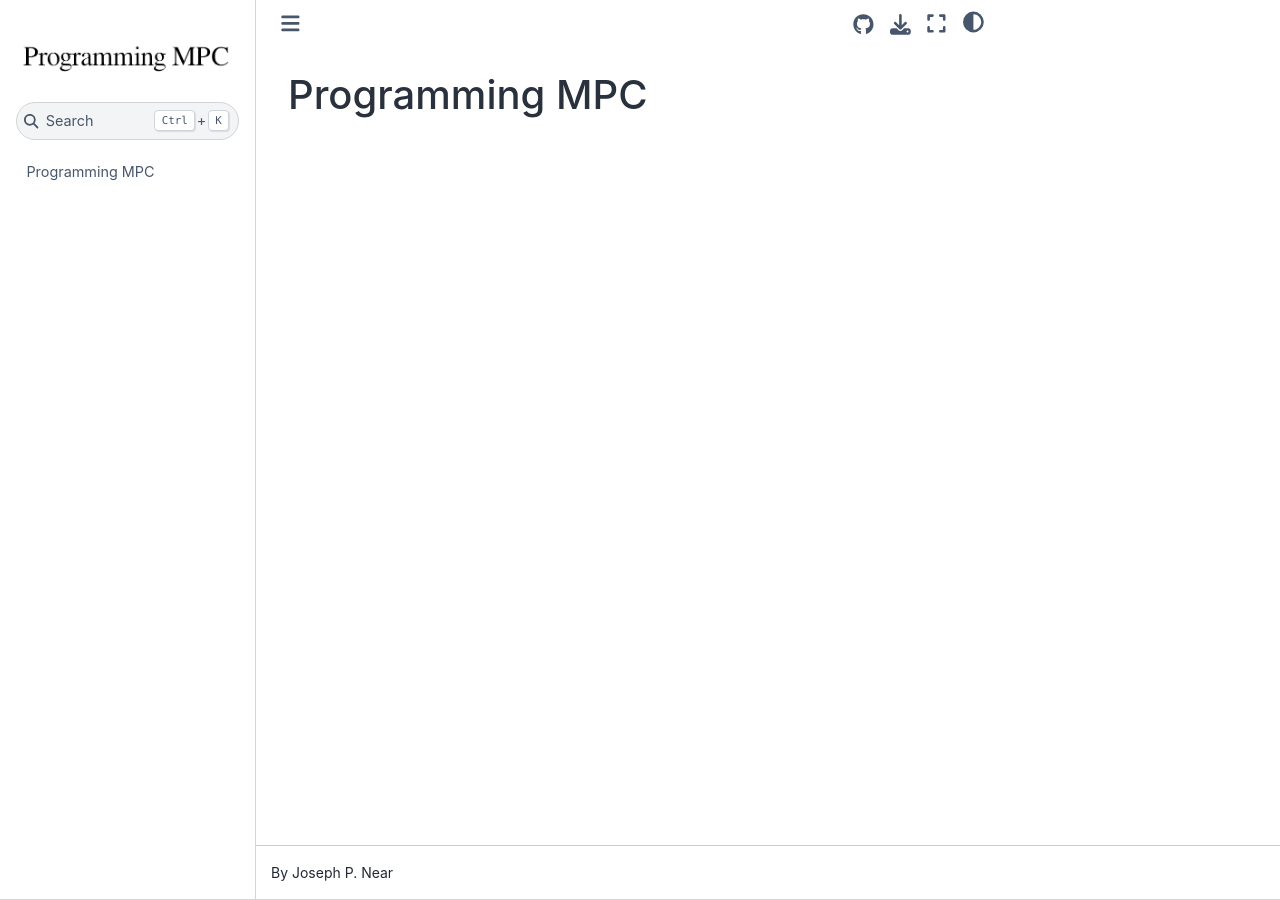
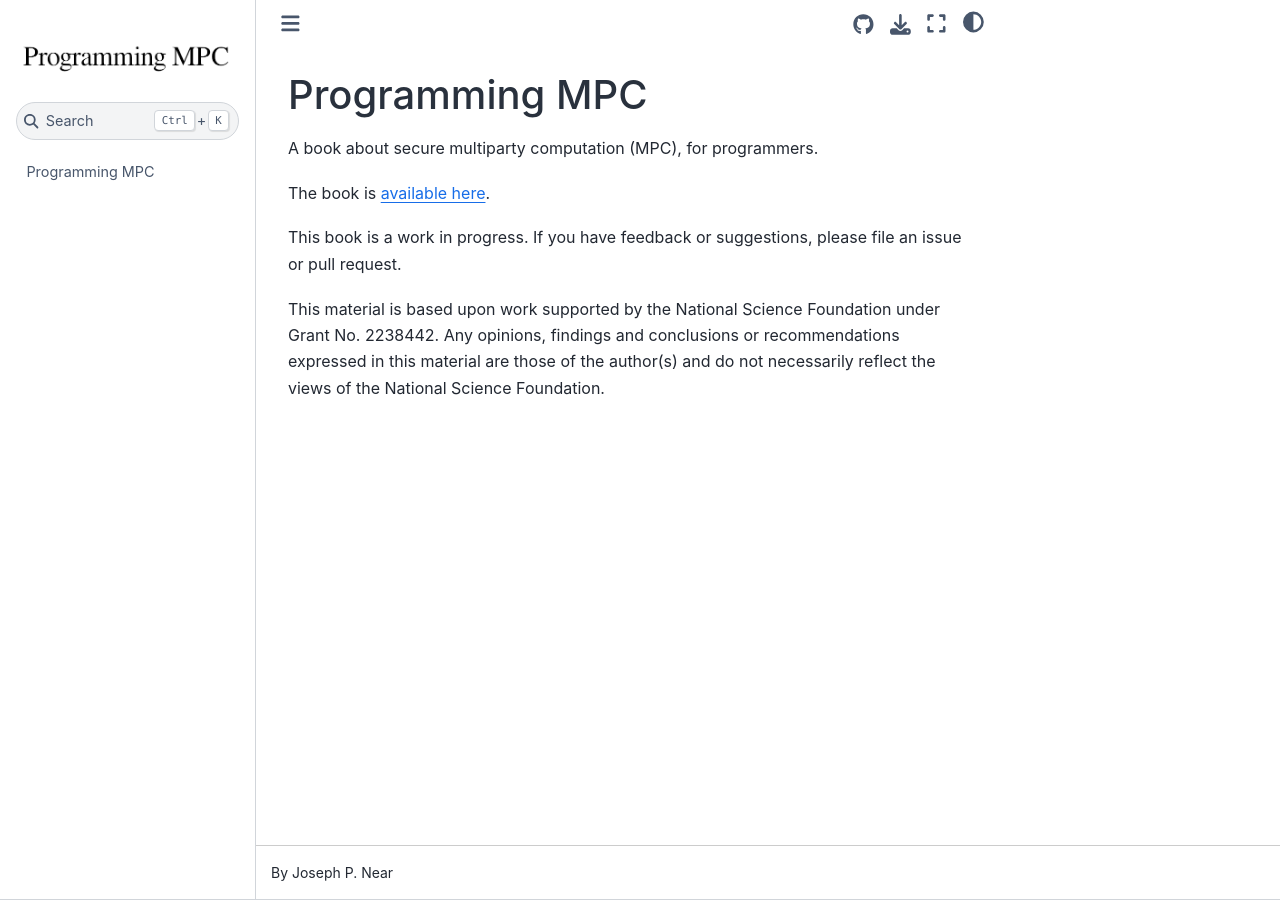
Before and after one commit to jnear/programming-mpc, a Jupyter Book: the page built from README.md, in a window 1280 px wide. Built offline with Jupyter Book 1.0.4 settings and Sphinx 7.4.7 and the Sphinx Book theme 1.1.4, drawn with Linux system fonts in a browser that asks for light colours; pages that are not in the unit, such as notebooks, are missing from menus.

```diff
--- a/README.md
+++ b/README.md
@@ -1 +1,14 @@
 # Programming MPC
+
+A book about secure multiparty computation (MPC), for programmers.
+
+The book is [available here](https://jnear.github.io/programming-mpc/).
+
+This book is a work in progress. If you have feedback or suggestions,
+please file an issue or pull request.
+
+This material is based upon work supported by the National Science
+Foundation under Grant No. 2238442. Any opinions, findings and
+conclusions or recommendations expressed in this material are those of
+the author(s) and do not necessarily reflect the views of the National
+Science Foundation.
--- a/references.bib
+++ b/references.bib
@@ -1,3 +1,19 @@
+@inproceedings{gennaro1998simplified,
+  title={Simplified VSS and fast-track multiparty computations with applications to threshold cryptography},
+  author={Gennaro, Rosario and Rabin, Michael O and Rabin, Tal},
+  booktitle={Proceedings of the seventeenth annual ACM symposium on Principles of distributed computing},
+  pages={101--111},
+  year={1998}
+}
+
+@inproceedings{ben1988completeness,
+  title={Completeness theorems for non-cryptographic fault-tolerant distributed computation},
+  author={Ben-Or, Michael and Goldwasser, Shafi and Wigderson, Avi},
+  booktitle={20th Annual ACM Symposium on Theory of Computing},
+  pages={1--10},
+  year={1988}
+}
+
 @inproceedings{goldreich1987play,
   title={How to play ANY mental game},
   author={Goldreich, O and Micali, S and Wigderson, A},
```
Also changed, not shown: intro.md (+2 -0 lines), 2 other files.
